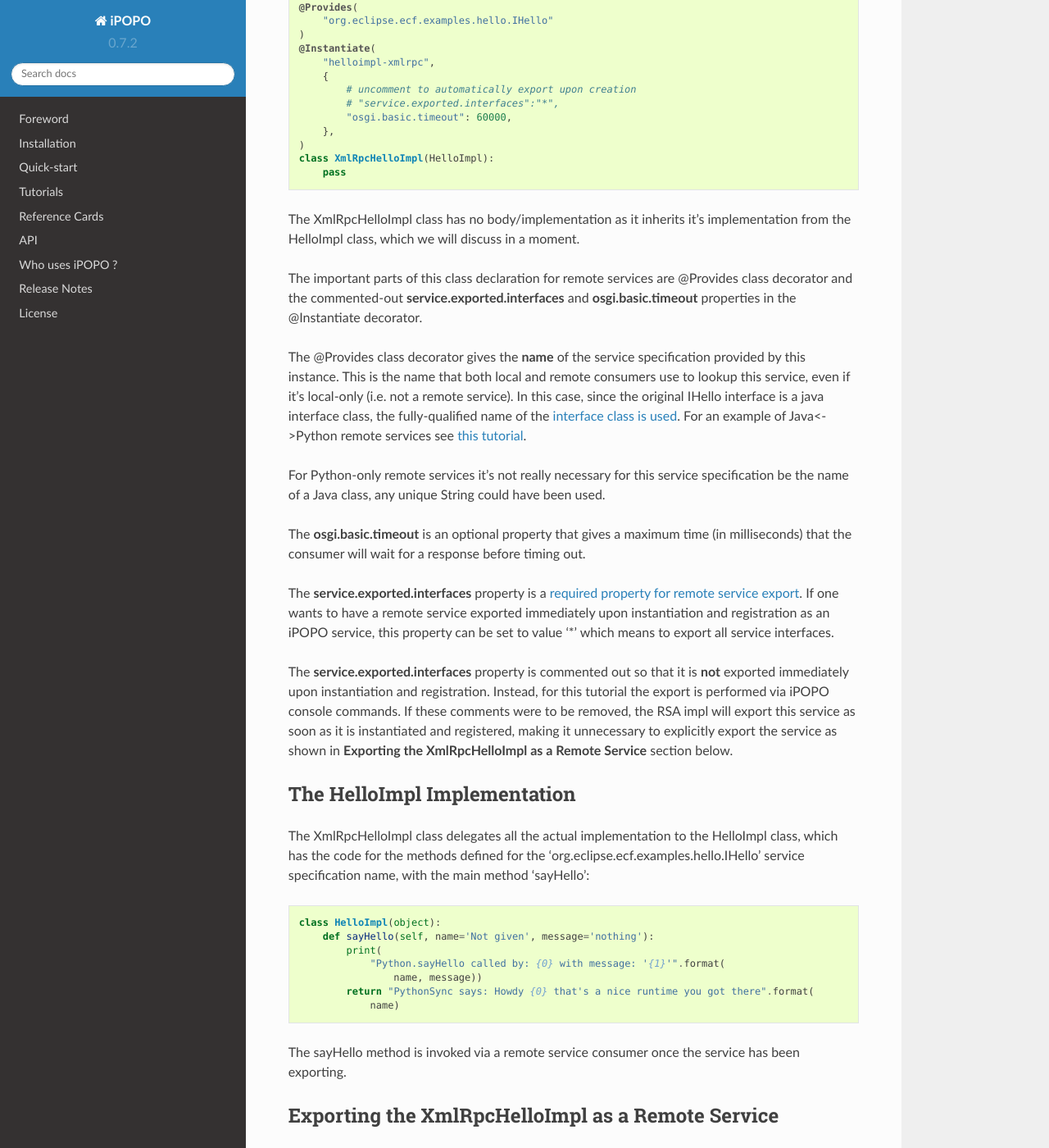
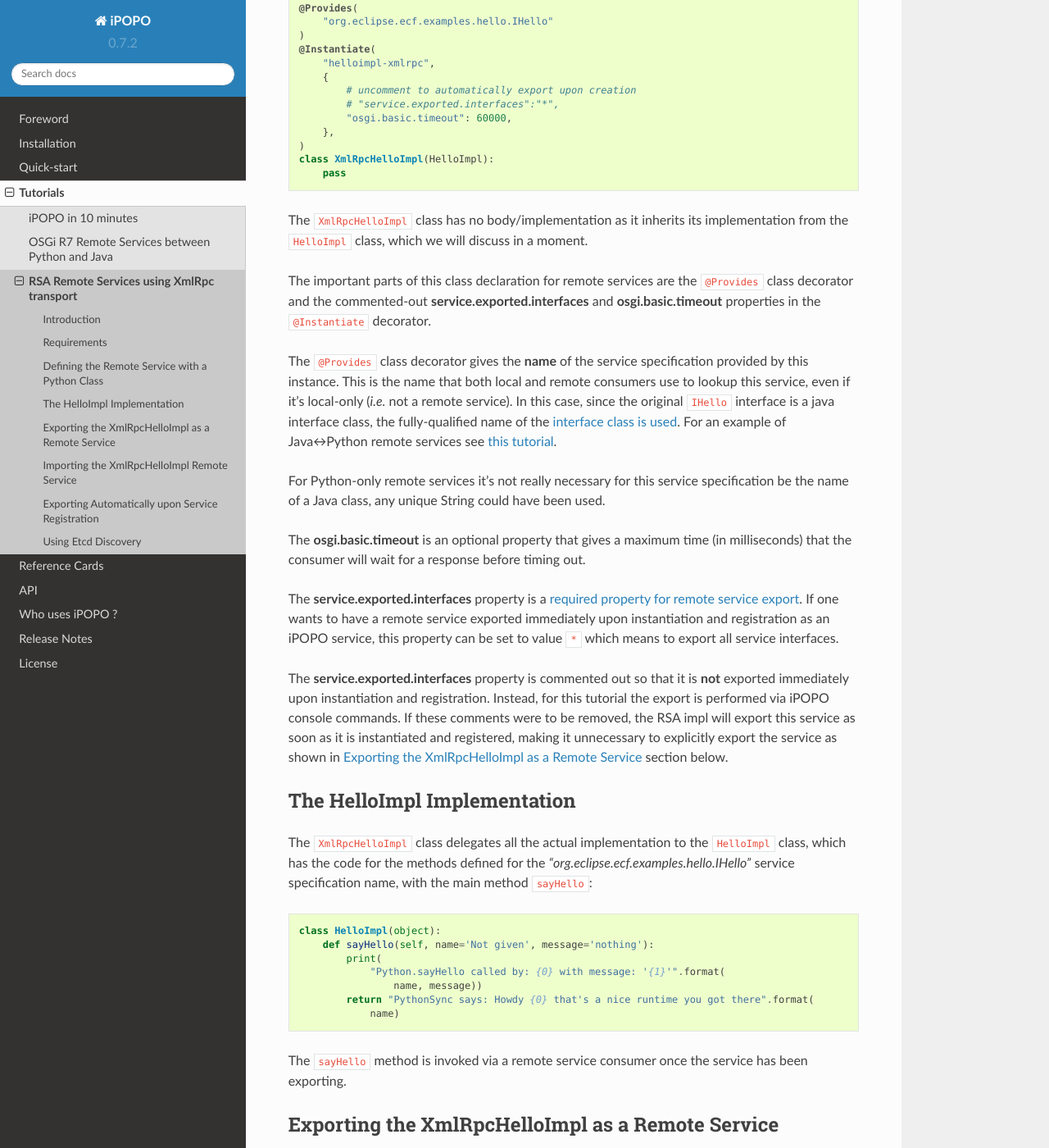
Before and after one commit to tcalmant/ipopo, a Sphinx documentation site: the page built from docs/tutorials/rsa_xmlrpc.rst, in a window 1280 px wide and 1400 px high, scrolled down 621 px. Shown: the whole window at 82% size. Built offline with Sphinx 7.4.7 and the Read the Docs theme 2.0.0, drawn with Linux system fonts in a browser that asks for light colours; pages that are not in the unit, such as notebooks, are missing from menus; some of the changed text lies outside the part shown.

Commit message:
Format review of the XML RPC tutorial
Also added it to the tutorials index page

```diff
--- a/docs/tutorials/index.rst
+++ b/docs/tutorials/index.rst
@@ -10,3 +10,4 @@ This section provides tutorials for various parts of iPOPO.
 
    ipopo_10min
    rsa_pythonjava
+   rsa_xmlrpc
--- a/docs/tutorials/rsa_xmlrpc.rst
+++ b/docs/tutorials/rsa_xmlrpc.rst
@@ -3,24 +3,32 @@
 .. _rsa_tutorial:
 
 RSA Remote Services using XmlRpc transport
-###############################################
+###########################################
 
 :Authors: Scott Lewis, Thomas Calmant
 
 Introduction
 ============
-This tutorial shows how to create and run a simple remote service using the XmlRpc provider.  The XmlRpc distribution provider is one of several supported by the OSGi R7 RSA implementation.
+
+This tutorial shows how to create and run a simple remote service using the
+XmlRpc provider.
+The XmlRpc distribution provider is one of several supported by the OSGi R7 RSA
+implementation.
 
 Requirements
 ============
-This tutorial sample requires Python 3.4+ or Python 2.7, and version 0.8.0+ of iPOPO.
+
+This tutorial sample requires Python 3.4+ or Python 2.7, and version 0.8.0+ of
+iPOPO.
 
 Defining the Remote Service with a Python Class
 ===============================================
 
-We'll start by defining a Python 'hello' service that can to be exported by RSA for remote access.
+We'll start by defining a Python *hello* service that can to be exported by RSA
+for remote access.
 
-In the sample.rsa package is the helloimpl_xmlrpc module, containing the XmlRpcHelloImpl class
+In the ``sample.rsa`` package is the ``helloimpl_xmlrpc`` module, containing the
+``XmlRpcHelloImpl`` class
 
 .. code-block:: python
 
@@ -39,24 +47,52 @@ In the sample.rsa package is the helloimpl_xmlrpc module, containing the XmlRpcH
    class XmlRpcHelloImpl(HelloImpl):
        pass
 
-The XmlRpcHelloImpl class has no body/implementation as it inherits it's implementation from the HelloImpl class, which we will discuss in a moment.
+The ``XmlRpcHelloImpl`` class has no body/implementation as it inherits its
+implementation from the ``HelloImpl`` class, which we will discuss in a moment.
 
-The important parts of this class declaration for remote services are @Provides class decorator and the commented-out **service.exported.interfaces** and **osgi.basic.timeout** properties in the @Instantiate decorator.
+The important parts of this class declaration for remote services are the
+``@Provides`` class decorator and the commented-out
+**service.exported.interfaces** and **osgi.basic.timeout** properties in the
+``@Instantiate`` decorator.
 
-The @Provides class decorator gives the **name** of the service specification provided by this instance.   This is the name that both local and remote consumers use to lookup this service, even if it's local-only (i.e. not a remote service).  In this case, since the original IHello interface is a java interface class, the fully-qualified name of the `interface class is used <https://github.com/ECF/Py4j-RemoteServicesProvider/blob/master/examples/org.eclipse.ecf.examples.hello/src/org/eclipse/ecf/examples/hello/IHello.java>`_.   For an example of Java<->Python remote services see `this tutorial <https://github.com/tcalmant/ipopo/blob/rsa-integration/docs/tutorials/rsa_pythonjava.rst>`_.
+The ``@Provides`` class decorator gives the **name** of the service
+specification provided by this instance.
+This is the name that both local and remote consumers use to lookup this
+service, even if it's local-only (*i.e.* not a remote service).
+In this case, since the original ``IHello`` interface is a java interface class,
+the fully-qualified name of the
+`interface class is used <https://github.com/ECF/Py4j-RemoteServicesProvider/blob/master/examples/org.eclipse.ecf.examples.hello/src/org/eclipse/ecf/examples/hello/IHello.java>`_.
+For an example of Java↔Python remote services see
+`this tutorial <https://github.com/tcalmant/ipopo/blob/rsa-integration/docs/tutorials/rsa_pythonjava.rst>`_.
 
-For Python-only remote services it's not really necessary for this service specification be the name of a Java class, any unique String could have been used.
+For Python-only remote services it's not really necessary for this service
+specification be the name of a Java class, any unique String could have been
+used.
 
-The **osgi.basic.timeout** is an optional property that gives a maximum time (in milliseconds) that the consumer will wait for a response before timing out.
+The **osgi.basic.timeout** is an optional property that gives a maximum time
+(in milliseconds) that the consumer will wait for a response before timing out.
 
-The **service.exported.interfaces** property is a `required property for remote service export <https://osgi.org/specification/osgi.cmpn/7.0.0/service.remoteservices.html#i1710847>`_.   If one wants to have a remote service exported immediately upon instantiation and registration as an iPOPO service, this property can be set to value '*' which means to export all service interfaces.
+The **service.exported.interfaces** property is a
+`required property for remote service export <https://osgi.org/specification/osgi.cmpn/7.0.0/service.remoteservices.html#i1710847>`_.
+If one wants to have a remote service exported immediately upon instantiation
+and registration as an iPOPO service, this property can be set to value ``*``
+which means to export all service interfaces.
 
-The **service.exported.interfaces** property is commented out so that it is **not** exported immediately upon instantiation and registration.   Instead, for this tutorial the export is performed via iPOPO console commands.  If these comments were to be removed, the RSA impl will export this service as soon as it is instantiated and registered, making it unnecessary to explicitly export the service as shown in **Exporting the XmlRpcHelloImpl as a Remote Service** section below.
+The **service.exported.interfaces** property is commented out so that it is
+**not** exported immediately upon instantiation and registration.
+Instead, for this tutorial the export is performed via iPOPO console commands.
+If these comments were to be removed, the RSA impl will export this service as
+soon as it is instantiated and registered, making it unnecessary to explicitly
+export the service as shown in :ref:`xml_rpc_hello_export` section below.
+
 
 The HelloImpl Implementation
 ============================
 
-The XmlRpcHelloImpl class delegates all the actual implementation to the HelloImpl class, which has the code for the methods defined for the 'org.eclipse.ecf.examples.hello.IHello' service specification name, with the main method 'sayHello':
+The ``XmlRpcHelloImpl`` class delegates all the actual implementation to the
+``HelloImpl`` class, which has the code for the methods defined for the
+*"org.eclipse.ecf.examples.hello.IHello"* service specification name, with the
+main method ``sayHello``:
 
 .. code-block:: python
 
@@ -81,7 +121,9 @@ Go to the pelixhome directory and start the 'run_rsa_xmlrpc.py' main program
     ** Pelix Shell prompt **
     $
 
-To load the module and instantiate and register an XmlRpcHelloImpl instance type
+
+To load the module and instantiate and register an ``XmlRpcHelloImpl`` instance
+type
 
 .. code-block:: console
 
@@ -89,9 +131,10 @@ To load the module and instantiate and register an XmlRpcHelloImpl instance type
     Bundle ID: 18
     Starting bundle 18 (samples.rsa.helloimpl_xmlrpc)...
 
-In your environment, bundle number might not be 18...that is fine.
+In your environment, bundle number might not be 18... that is fine.
 
-If you list services using the 'sl' console command you should see an instance of IHello service
+If you list services using the ``sl`` console command you should see an instance
+of ``IHello`` service
 
 .. code-block:: console
 
@@ -113,7 +159,8 @@ To export this service instance as remote service and make it available for remo
     Service=ServiceReference(ID=20, Bundle=18, Specs=['org.eclipse.ecf.examples.hello.IHello']) exported by 1 providers. EDEF written to file=edef.xml
     $
 
-This means that the service has been successfully exported.   To see this use the 'listexports' console command:
+This means that the service has been successfully exported.
+To see this use the ``listexports`` console command:
 
 .. code-block:: console
 
@@ -303,14 +387,24 @@ To export automatically upon service registration, all that need be done is to u
     class XmlRpcHelloImpl(HelloImpl):
        pass
 
-Unlike in the example above, when this service is instantiated and registered, it will also be automatically exported, making unnecessary to use the exportservice command.
+Unlike in the example above, when this service is instantiated and registered,
+it will also be automatically exported, making unnecessary to use the
+``exportservice`` command.
+
 
 Using Etcd Discovery
 ====================
 
-Rather than importing remote services manually via the 'importservice' command, it's also possible to import using supported network discovery protocols.   One discovery mechanism used in systems like `kubernetes <https://kubernetes.io/>`_ is `etcd<https://github.com/coreos/etcd>`_, and there is an etcd discovery provider available in **pelix.rsa.providers.discovery.discovery_etcd** module.
+Rather than importing remote services manually via the ``importservice``
+command, it's also possible to import using supported network discovery
+protocols.
+One discovery mechanism used in systems like
+`kubernetes <https://kubernetes.io/>`_ is
+`etcd<https://github.com/coreos/etcd>`_, and there is an etcd discovery provider
+available in the ``pelix.rsa.providers.discovery.discovery_etcd`` module.
 
-This is the list of bundles included in the samples.run_rsa_etcd_xmlrpc program
+This is the list of bundles included in the ``samples.run_rsa_etcd_xmlrpc``
+program:
 
 .. code-block:: console
 
@@ -369,7 +465,10 @@ Then start a consumer process
     async response: PythonAsync says: Howdy PythonAsync that's a nice runtime you got there
     promise response: PythonPromise says: Howdy PythonPromise that's a nice runtime you got there
 
-This consumer uses etcd to discover the IHello remote service, a proxy is created and injected into the consumer (using the same consumer code shown above), and the consumer calls this proxy producing the text output above on the consumer and this output on the remote service impl:
+This consumer uses etcd to discover the ``IHello`` remote service, a proxy is
+created and injected into the consumer (using the same consumer code shown
+above), and the consumer calls this proxy producing the text output above on
+the consumer and this output on the remote service implementation:
 
 .. code-block:: console
 
@@ -377,4 +476,7 @@ This consumer uses etcd to discover the IHello remote service, a proxy is create
     Python.sayHelloAsync called by: PythonAsync with message: 'Hello Java'
     Python.sayHelloPromise called by: PythonPromise with message: 'Hello Java'
 
-The consumer discovered the org.eclipse.ecf.examples.hello.IHello service published via etcd discovery, injected it into the consumer and the consumer called the methods on the IHello remote service, producing output on both the consumer and the remote service impl.
+The consumer discovered the ``org.eclipse.ecf.examples.hello.IHello`` service
+published via etcd discovery, injected it into the consumer and the consumer
+called the methods on the ``IHello`` remote service, producing output on both
+the consumer and the remote service implementation.
```
Also changed, not shown: other parts of docs/tutorials/rsa_xmlrpc.rst (+79 -33 lines).
